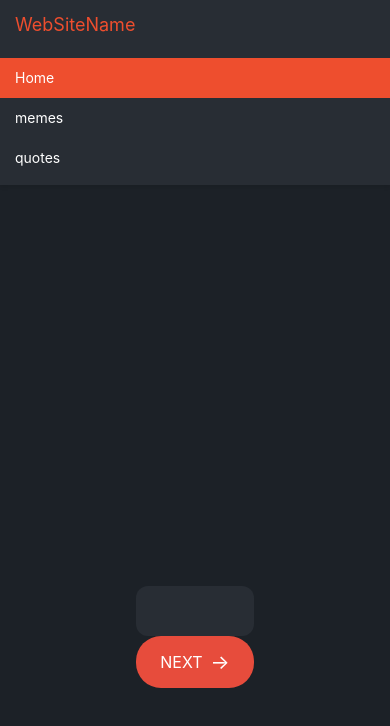
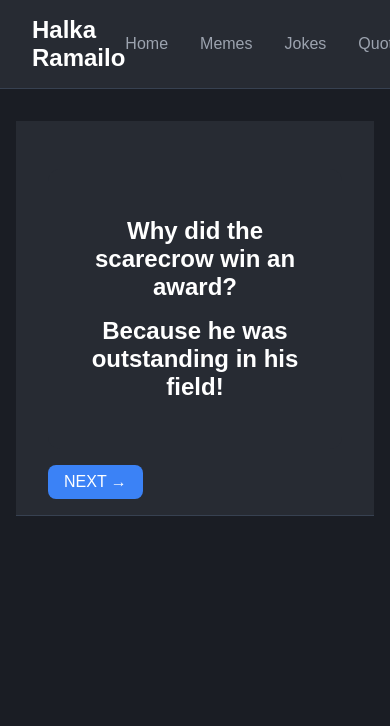
Before and after one commit to Tailung42/cs50_homepage, a plain HTML site: page jokes.html in a window 390 px wide. Drawn offline with nearby package versions, Linux system fonts and the light colour scheme; no server answers.

Commit message:
style done

```diff
--- a/jokes.html
+++ b/jokes.html
@@ -3,38 +3,31 @@
 <head>
     <meta charset="UTF-8">
     <meta name="viewport" content="width=device-width, initial-scale=1.0">
-  <title>jokes</title>
-  <link rel="stylesheet" href="https://maxcdn.bootstrapcdn.com/bootstrap/3.4.1/css/bootstrap.min.css">
-  <script src="https://ajax.googleapis.com/ajax/libs/jquery/3.7.1/jquery.min.js"></script>
-  <script src="https://maxcdn.bootstrapcdn.com/bootstrap/3.4.1/js/bootstrap.min.js"></script>
+    <title>Jokes - Streaming Site</title>
     <link rel="stylesheet" href="styles.css">
-  <script src="script.js"></script>
-
 </head>
 <body>
-
-  <nav class="navbar navbar-default">
-    <div class="container-fluid">
+    <nav class="container-fluid nav">
         <div class="navbar-header">
-        <a class="navbar-brand" href="#">WebSiteName</a>
-      </div>
-      <ul class="nav navbar-nav">
-        <li class="active"><a href="index.html">Home</a></li>
-        <li><a href="memes.html">memes </a></li>
-        <li><a href="quotes.html">quotes</a></li>
-        <!-- <li><a href="#">Page 3</a></li> -->
+            <a href="#" class="navbar-brand">Halka Ramailo</a>
+            <ul>
+                <li><a href="index.html">Home</a></li>
+                <li><a href="memes.html">Memes</a></li>
+                <li><a href="jokes.html">Jokes</a></li>
+                <li><a href="quotes.html">Quotes</a></li>
             </ul>
         </div>
     </nav>
 
-
-  <div id = "main">
-    <div id="container-fluid">
+    <div id="main" class="content">
+        <div class="container-fluid">
             <div id="joke-container">
-        <h1 id = "setup"></h1>
-        <h1 id = "punchline" ></h1>
+                <h2 id="setup" class="joke-text">Why did the scarecrow win an award?</h2>
+                <h2 id="punchline" class="joke-text">Because he was outstanding in his field!</h2>
             </div>
-      <button class="arrow-button" onclick="getjoke()">NEXT<span class="arrow">→</span></button>
+            <div class="text-center">
+                <a href="#" class="arrow">NEXT →</a>
+            </div>
         </div>
     </div>
 </body>
--- a/styles.css
+++ b/styles.css
@@ -1,191 +1,148 @@
-/* Reset and base styles
-* {
+/* Base styles */
+body {
   margin: 0;
   padding: 0;
-  box-sizing: border-box;
-} */
-
-body {
-  background-color: #1c2127;
+  background-color: #1a1d24;
   color: #ffffff;
-  font-family: -apple-system, BlinkMacSystemFont, 'Segoe UI', Roboto, Oxygen, Ubuntu, Cantarell, sans-serif;
-  min-height: 100vh;
-  display: flex;
-  flex-direction: column; /* Changed to column to accommodate navbar */
+  font-family: Arial, sans-serif;
 }
 
-/* Navigation Styles */
-.navbar {
-  width: 100%;
-  margin-bottom: 30px;
+/* Navigation */
+.container-fluid {
+  background-color: #272b33;
+  padding: 1rem 2rem;
+  border-bottom: 1px solid #374151;
 }
 
-.navbar-default {
-  background-color: #282d34;
-  border: none;
-  box-shadow: 0 2px 4px rgba(0, 0, 0, 0.1);
-}
-
-.navbar-default .navbar-brand,
-.navbar-default .navbar-nav > li > a {
-  color: #ffffff;
-  transition: color 0.2s ease;
-}
-
-.navbar-default .navbar-brand:hover,
-.navbar-default .navbar-nav > li > a:hover {
-  color: #ee4e2e;
-}
-
-.navbar-default .navbar-nav > .active > a,
-.navbar-default .navbar-nav > .active > a:focus,
-.navbar-default .navbar-nav > .active > a:hover {
-  background-color: #ee4e2e;
-  color: #ffffff;
-}
-
-.container-fluid {
+.navbar-header {
+  display: flex;
+  align-items: center;
+  justify-content: space-between;
   max-width: 1200px;
   margin: 0 auto;
 }
 
-
-/* index styles  */
-#main {
-  display: flex;
-  justify-content: center;
-  flex-direction: row;
-  align-items: center;
-  gap: 20px;
-  min-height: 100vh;
-  width: 100%;
-  padding: 20px;
-  box-sizing: border-box;
-  flex-wrap: wrap;
+.navbar-brand {
+  color: #ffffff;
+  font-size: 1.5rem;
+  font-weight: bold;
+  text-decoration: none;
 }
 
+/* Navigation links */
+.container-fluid ul {
+  list-style: none;
+  display: flex;
+  gap: 2rem;
+  margin: 0;
+  padding: 0;
+}
 
+.container-fluid ul li a {
+  color: #9ca3af;
+  text-decoration: none;
+  transition: color 0.2s;
+}
 
+.container-fluid ul li a:hover {
+  color: #ffffff;
+}
+
+/* Main content */
+#main {
+  max-width: 1200px;
+  margin: 2rem auto;
+  padding: 0 1rem;
+  display: grid;
+  grid-template-columns: repeat(auto-fit, minmax(300px, 1fr));
+  gap: 2rem;
+}
+
+/* Card styles */
 .child {
-  background-color: #282d34;
-  border-radius: 12px;
+  background-color: #272b33;
+  border-radius: 0.75rem;
   overflow: hidden;
-  width: 300px;
-  transition: transform 0.2s ease-in-out, box-shadow 0.2s ease-in-out;
-  box-shadow: 0 4px 6px rgba(0, 0, 0, 0.1);
+  transition: transform 0.2s;
+  cursor: pointer;
 }
 
 .child:hover {
-  transform: translateY(-5px);
-  box-shadow: 0 8px 15px rgba(0, 0, 0, 0.2);
-}
-
-.child a {
-  text-decoration: none;
-  color: #ffffff;
-  display: block;
+  transform: scale(1.02);
 }
 
 .child img {
   width: 100%;
   height: 200px;
   object-fit: cover;
-  border-bottom: 2px solid #ee4e2e;
-  transition: opacity 0.2s ease;
-}
-
-.child:hover img {
-  opacity: 0.9;
 }
 
 .child h6 {
+  margin: 1rem;
+  color: #ffffff;
+  font-size: 1.1rem;
   text-align: center;
-  padding: 15px;
-  margin: 0;
-  font-size: 1.2rem;
-  font-weight: bold;
-  background-color: #282d34;
-  transition: background-color 0.2s ease;
 }
 
-.child:hover h6 {
-  background-color: #ee4e2e;
+/* Jokes page specific */
+#joke-container {
+  background-color: #272b33;
+  border-radius: 0.75rem;
+  padding: 2rem;
+  margin-top: 2rem;
+  text-align: center;
 }
 
-
-/* jokes style  */
-
-#joke-container {
-  background-color: #282d34;
-  border-radius: 12px;
-  padding: 15px;
+#setup, #punchline {
+  margin: 1rem 0;
+  color: #ffffff;
 }
 
-.arrow-button {
-    background-color: #e74c3c;  /* Orange-red background */
-    color: white;
-    border: none;
-    padding: 12px 24px;
-    border-radius: 25px;
-    font-size: 16px;
-    cursor: pointer;
-    display: flex;
-    align-items: center;
-    gap: 8px;
-}
-
-.arrow {
-    font-size: 20px;
-}
-
-.arrow-button:hover {
-    background-color: #c0392b;  /* Darker shade on hover */
-}
-
-/* meme styles  */
+/* Memes page specific */
 .meme-container {
-  display: flex;
-  flex-direction: column;
-  align-items: center;
-  gap: 10px;
+  background-color: #272b33;
+  border-radius: 0.75rem;
+  padding: 2rem;
+  margin-top: 2rem;
 }
 
 .image-wrapper {
-  width: 80%;
   max-width: 600px;
-  margin-bottom: x;
+  margin: 0 auto;
 }
 
 #meme-image {
   width: 100%;
   height: auto;
-  display: block;
+  border-radius: 0.5rem;
 }
 
-/* Responsive adjustments */
-@media (max-width: 768px) {
-  #main {
-      gap: 20px;
-      padding: 15px;
-  }
-
-  .child {
-      width: 280px;
-  }
-
-  .child img {
-      height: 180px;
-  }
-
-  .child h6 {
-      font-size: 1.1rem;
-      padding: 12px;
-  }
+/* Quotes page specific */
+.container {
+  background-color: #272b33;
+  border-radius: 0.75rem;
+  padding: 2rem;
+  margin-top: 2rem;
 }
 
-@media (max-width: 480px) {
-  .child {
-      width: 100%;
-      max-width: 320px;
-  }
+#quote-count {
+  color: #9ca3af;
+  margin-bottom: 1rem;
 }
+
+/* Next button */
+.arrow {
+  display: inline-block;
+  background-color: #3b82f6;
+  color: white;
+  padding: 0.5rem 1rem;
+  border-radius: 0.5rem;
+  margin-top: 1rem;
+  cursor: pointer;
+  text-decoration: none;
+  transition: background-color 0.2s;
+}
+
+.arrow:hover {
+  background-color: #2563eb;
+}
```
Also changed, not shown: index.html (+30 -15 lines), memes.html (+13 -22 lines), quotes.html (+20 -29 lines). Lines whose indentation alone changed are shown as unchanged.
